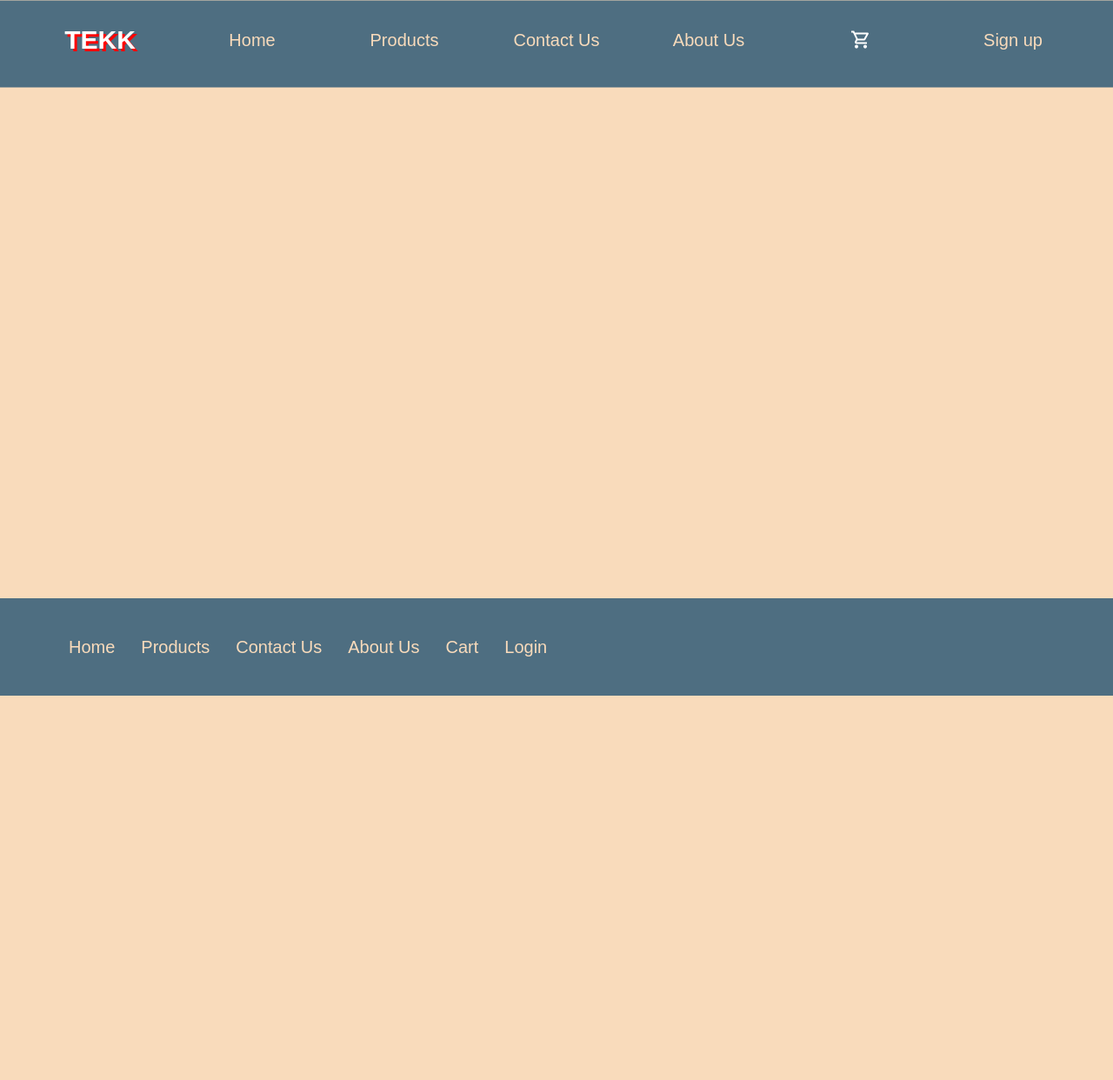
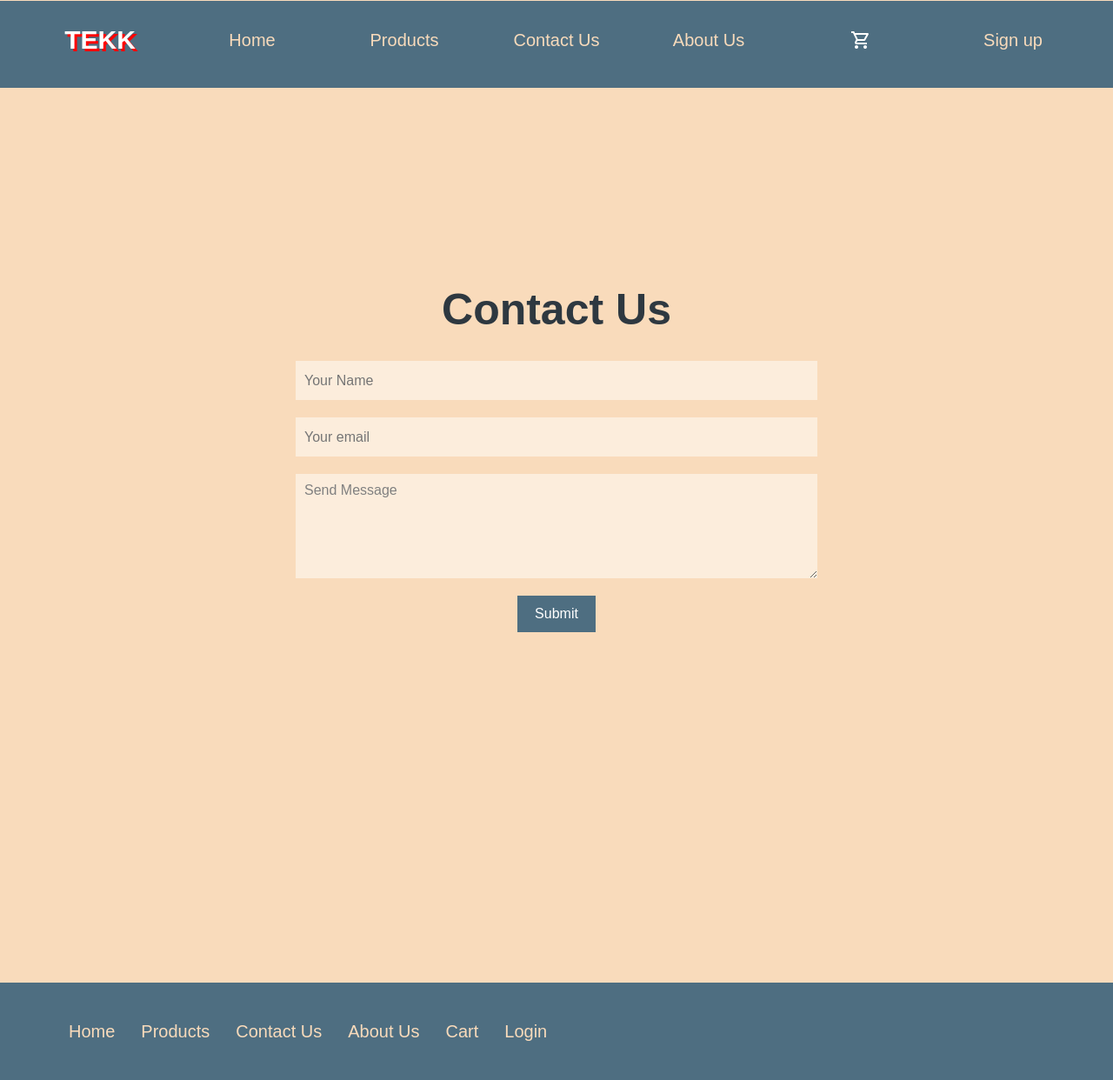
Before and after one commit to RitaAjdinii/TechStore-Web, a PHP site: page /ContactUs.php in a window 1280 px wide. Shown: the whole page at 87% size. Before the commit the page ends 800 px from the top, so only its background shows below. Run offline with PHP 8.4, Linux system fonts and the light colour scheme.

Commit message:
create the contact form on the front

```diff
--- a/ContactUs.php
+++ b/ContactUs.php
@@ -9,6 +9,17 @@
 <body>
     <?php include "header.php";?>
     <main>
+        <section class="contact-us-section">
+            <div class="contact-us-container">
+                <h2>Contact Us</h2>
+                <form action="" class="contact-form">
+                    <input type="text" placeholder="Your Name" >
+                    <input type="email" placeholder="Your email">
+                    <textarea  name="send-message" id="">Send Message</textarea>
+                    <button type="submit">Submit</button>
+                </form>
+            </div>
+        </section>
     </main>
     <?php include "footer.php";?>
      <script src="navbar.js">
--- a/style.css
+++ b/style.css
@@ -420,6 +420,7 @@ nav .logo{
     text-transform: uppercase;
     font-size:30px;/*change to 1.2 when on mobile query*/
     color:#2E3840;
+
 }
 
 @media(max-width:800px){
@@ -429,13 +430,6 @@ nav .logo{
 
     .about-us-title h1 a{
         text-shadow: 2px 2px #FF0303;
-    }
-
-    .about-article:nth-of-type(even){
-        flex-direction:column-reverse;
-    }
-    .about-article:nth-of-type(odd){
-        flex-direction: column;
     }
 
 
@@ -547,6 +541,66 @@ nav .logo{
 
 }
 
+/**CONTACT US PAGE**/
+
+.contact-us-section{
+
+    height:100vh;
+    padding: 50px;
+    text-align: center;
+    color: white;
+}
+
+
+
+
+.contact-us-container{
+    max-width: 600px;
+    margin:75px auto;
+}
+
+.contact-us-container h2{
+    font-size: 50px;
+    margin-bottom: 30px;
+    color:#2E3840;
+}
+
+.contact-form input,.contact-form textarea{
+    width:100%;
+    padding: 10px;
+    margin-bottom: 20px;
+    border:1px solid grey;
+    border: none;
+    background-color: rgba(255, 255, 255, 0.48);
+    color: grey;
+    font-size: 16px;
+}
+
+.contact-form textarea{
+    height:120px;
+}
+
+.contact-form button{
+    font-size: 16px;
+    display: inline-block;
+    padding: 12px 20px;
+    background-color:#4E6E81;
+    border: none;
+    cursor: pointer;
+    outline: none;
+    transition: 0.3 ease;
+    color: white;
+}
+
+.contact-form button:hover{
+    background-color:#FF0303;
+    box-shadow:3px 3px #2E3840;
+}
+
+
+
+
+/*------------------*/
 
 /*PRODUCTS PAGE*/
 .products-body{
@@ -679,10 +733,7 @@ form input:first-of-type{
     margin-bottom:20px;
 }
 
-form input:focus{
-    outline:1px solid #0eaf0e;
-    border:none;
-}
+
 
 #forgor{
     width: 90%;
```
